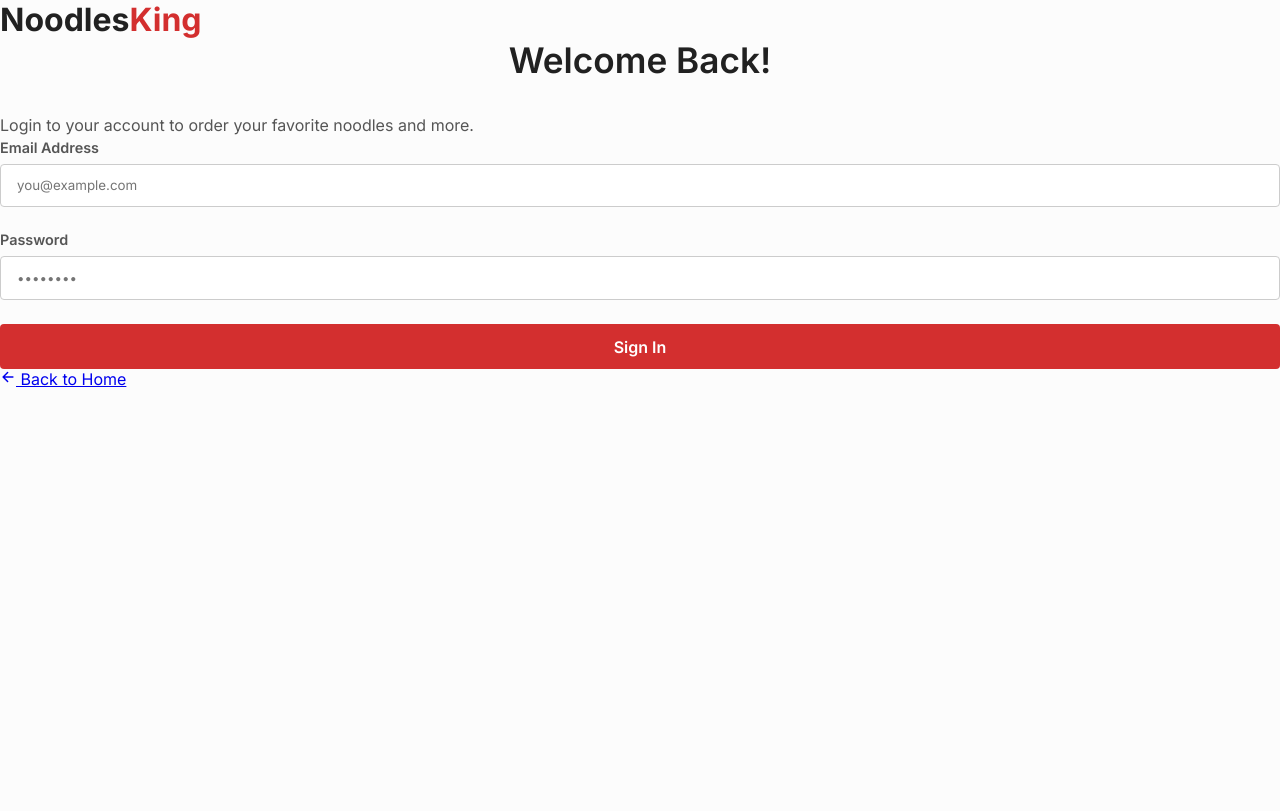
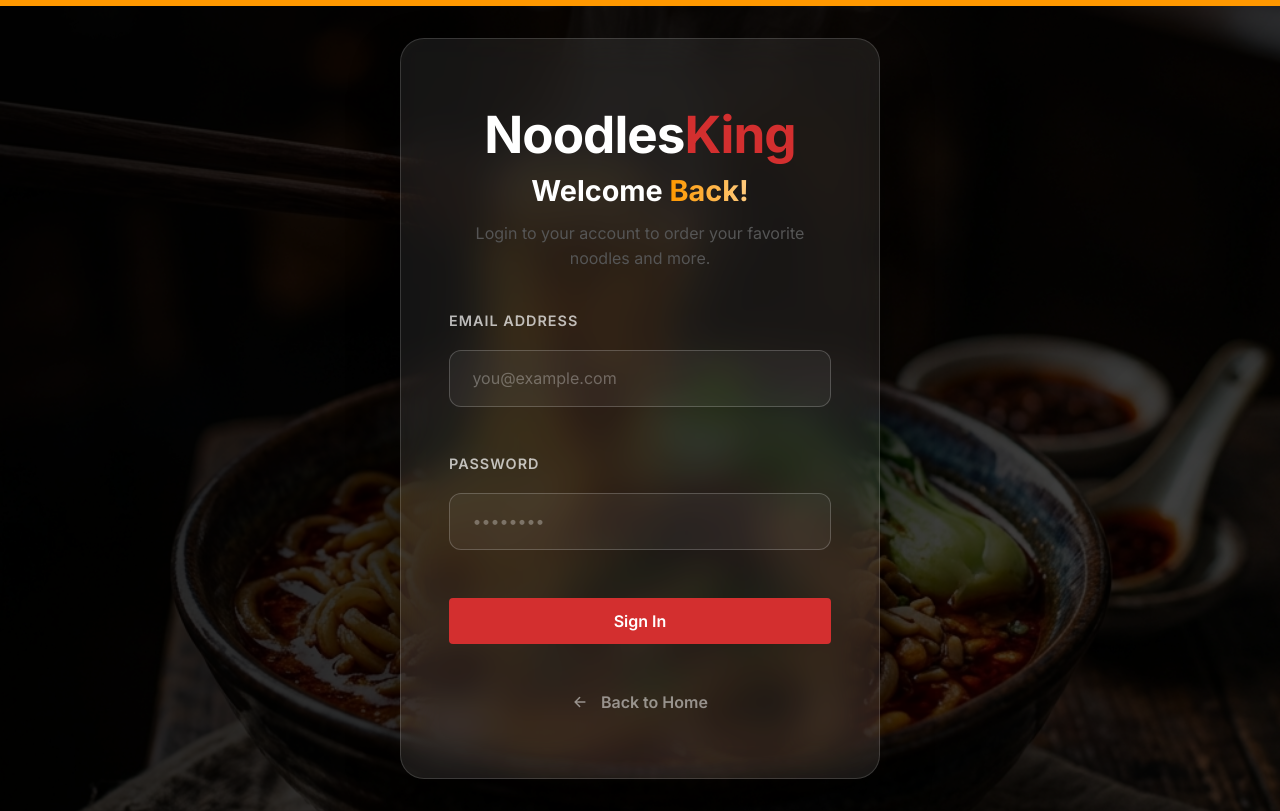
Before and after one commit to Kunalpal12-art/noodles-king-, a website: page login-customer.html in a window 1280 px wide. Drawn offline with nearby package versions, Linux system fonts and the light colour scheme.

Commit message:
Add files via upload

```diff
--- a/login-customer.html
+++ b/login-customer.html
@@ -4,7 +4,7 @@
     <meta charset="UTF-8">
     <meta name="viewport" content="width=device-width, initial-scale=1.0">
     <title>Customer Login - Noodles King</title>
-    <link rel="stylesheet" href="style.css">
+    <link rel="stylesheet" href="/style.css">
     <link href="https://fonts.googleapis.com/css2?family=Inter:wght@400;500;600;700&display=swap" rel="stylesheet">
     <script type="module" src="https://unpkg.com/ionicons@7.1.0/dist/ionicons/ionicons.esm.js"></script>
     <script nomodule src="https://unpkg.com/ionicons@7.1.0/dist/ionicons/ionicons.js"></script>
@@ -27,10 +27,10 @@
                 <label for="password">Password</label>
                 <input type="password" id="password" placeholder="••••••••" required>
             </div>
-            <a href="/home" class="btn primary-btn full-width">Sign In</a>
+            <a href="home.html" class="btn primary-btn full-width">Sign In</a>
         </form>
 
-        <a href="/" class="back-home"><ion-icon name="arrow-back-outline"></ion-icon> Back to Home</a>
+        <a href="index.html" class="back-home"><ion-icon name="arrow-back-outline"></ion-icon> Back to Home</a>
     </div>
 
 </body>
--- a/style.css
+++ b/style.css
@@ -874,3 +874,132 @@ footer {
         padding: 2rem;
     }
 }
+/* --- Login Page & Form Styles --- */
+.login-body {
+    display: flex;
+    align-items: center;
+    justify-content: center;
+    min-height: 100vh;
+    background: linear-gradient(135deg, rgba(0,0,0,0.9), rgba(0,0,0,0.7)), url('images/hero.png');
+    background-size: cover;
+    background-position: center;
+    padding: 2rem;
+    font-family: 'Inter', sans-serif;
+    color: white;
+}
+
+.login-card {
+    background: rgba(255, 255, 255, 0.08);
+    backdrop-filter: blur(20px);
+    -webkit-backdrop-filter: blur(20px);
+    border-radius: 24px;
+    padding: 4rem 3rem;
+    width: 100%;
+    max-width: 480px;
+    box-shadow: 0 25px 50px rgba(0,0,0,0.4);
+    text-align: center;
+    border: 1px solid rgba(255, 255, 255, 0.15);
+    animation: premiumFadeIn 0.8s cubic-bezier(0.16, 1, 0.3, 1);
+}
+
+@keyframes premiumFadeIn {
+    from { opacity: 0; transform: translateY(40px) scale(0.95); }
+    to { opacity: 1; transform: translateY(0) scale(1); }
+}
+
+@keyframes slideUp {
+    from { opacity: 0; transform: translateY(30px); }
+    to { opacity: 1; transform: translateY(0); }
+}
+
+.login-header {
+    margin-bottom: 2.5rem;
+}
+
+.login-header h1 {
+    font-size: 3.2rem;
+    margin-bottom: 0.5rem;
+    letter-spacing: -1px;
+    color: #ffffff;
+}
+
+.login-header h2 {
+    font-size: 1.8rem;
+    color: #ffffff;
+    margin-bottom: 0.8rem;
+    font-weight: 700;
+}
+
+.login-header h2 span {
+    color: var(--secondary);
+    background: linear-gradient(90deg, var(--secondary), #ffcc80);
+    -webkit-background-clip: text;
+    background-clip: text;
+    -webkit-text-fill-color: transparent;
+}
+
+.login-form {
+    display: flex;
+    flex-direction: column;
+    gap: 1.5rem;
+    margin-bottom: 2rem;
+}
+
+.input-group {
+    text-align: left;
+}
+
+.input-group label {
+    display: block;
+    margin-bottom: 0.8rem;
+    font-weight: 600;
+    font-size: 0.9rem;
+    color: rgba(255, 255, 255, 0.7);
+    text-transform: uppercase;
+    letter-spacing: 1px;
+}
+
+.input-group input {
+    width: 100%;
+    padding: 1.1rem 1.4rem;
+    border-radius: 12px;
+    border: 1px solid rgba(255, 255, 255, 0.2);
+    font-size: 1rem;
+    background: rgba(255, 255, 255, 0.05);
+    color: white;
+    transition: all 0.3s;
+}
+
+.input-group input:focus {
+    background: rgba(255, 255, 255, 0.1);
+    border-color: var(--secondary);
+    box-shadow: 0 0 0 4px rgba(255, 152, 0, 0.2);
+    outline: none;
+}
+
+.input-group input::placeholder {
+    color: rgba(255, 255, 255, 0.3);
+}
+
+.back-home {
+    display: inline-flex;
+    align-items: center;
+    justify-content: center;
+    gap: 0.8rem;
+    color: rgba(255, 255, 255, 0.5);
+    text-decoration: none;
+    font-weight: 600;
+    font-size: 1rem;
+    transition: all 0.3s;
+    margin-top: 1rem;
+}
+
+.back-home:hover {
+    color: white;
+    transform: translateX(-5px);
+}
+
+/* Theme variations for login cards */
+.theme-customer { border-top: 6px solid var(--secondary); }
+.theme-delivery { border-top: 6px solid #4caf50; }
+.theme-dashboard { border-top: 6px solid var(--primary); }
```
Also changed, not shown: home.html (+3 -4 lines), index.html (+4 -4 lines), login-dashboard.html (+2 -2 lines), login-delivery.html (+2 -2 lines), package.json (line endings or trailing spaces), render.yaml (line endings or trailing spaces), server.js (line endings or trailing spaces), 2 other files.
